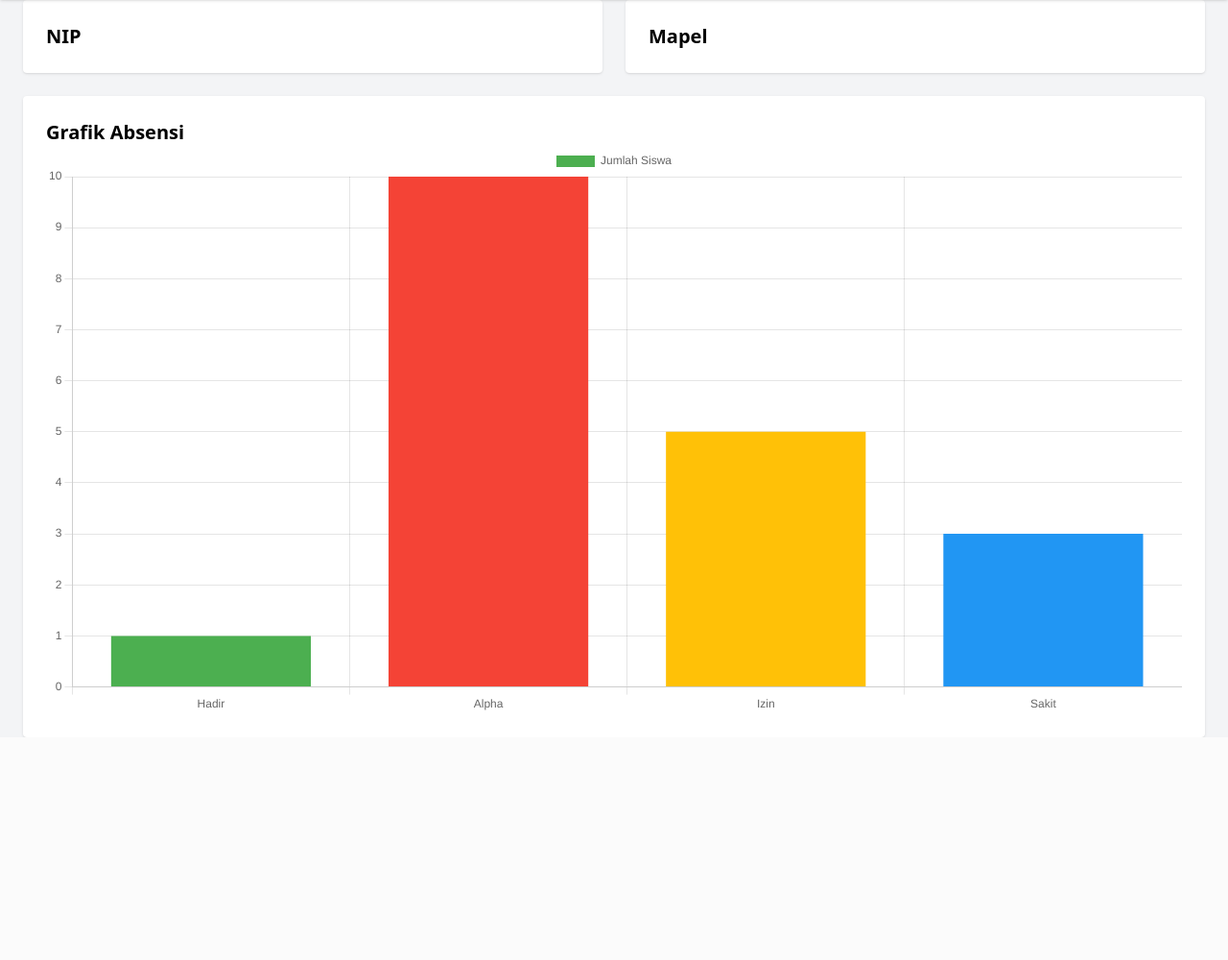
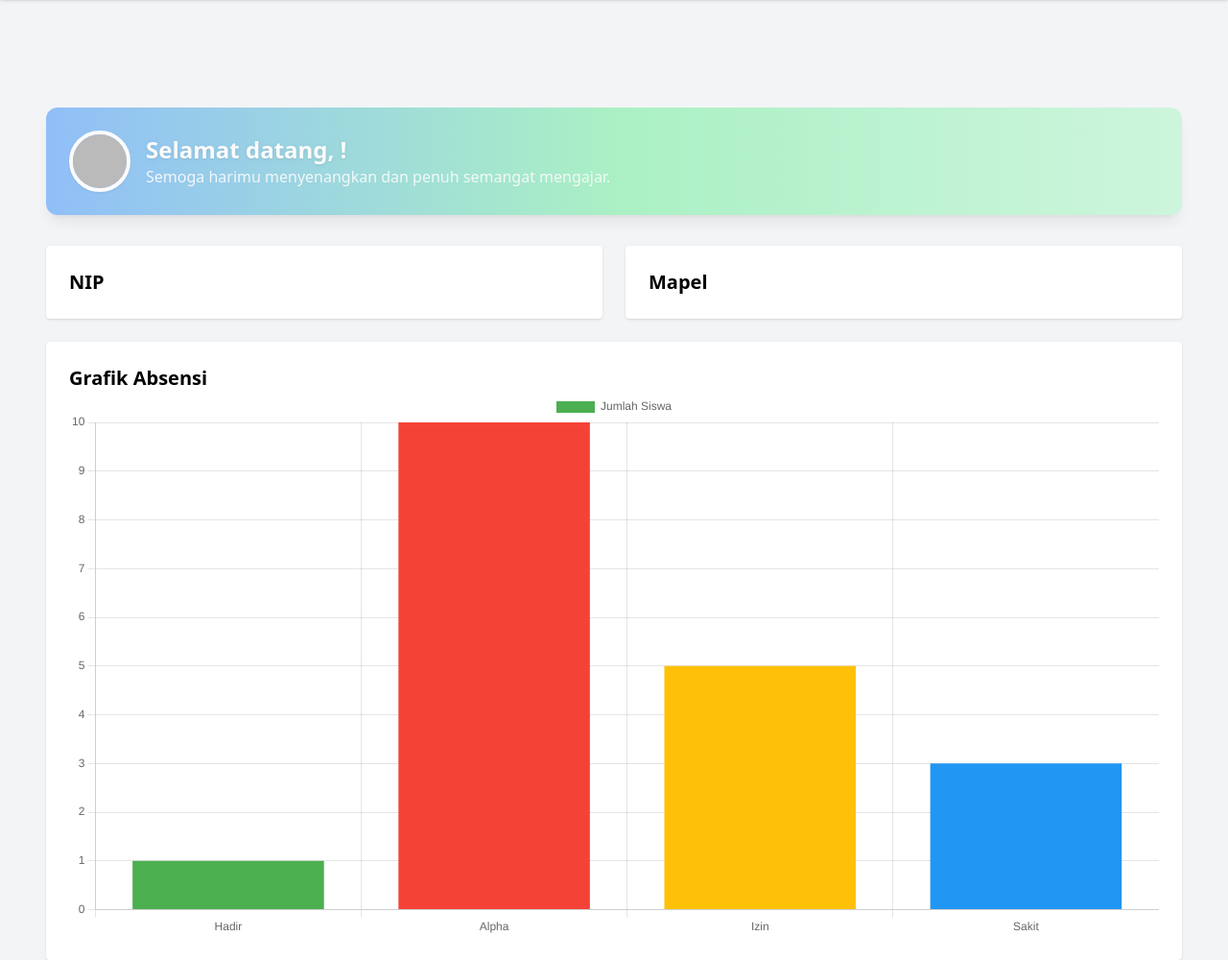
Before and after one commit to Eleutheria-Sapta-Timira-Celeste/Tugas-Akhir, a PHP site: page /guru/dashboard_guru.php in a window 1280 px wide. Shown: the part 96-1096 px from the top of the page at 96% size. Before the commit the page ends 864 px from the top, so only its background shows below. Run offline with PHP 8.4, Linux system fonts and the light colour scheme; the visitor is signed in with stand-in values (Sample User, id 1); tables that the repository leaves empty or names only in its code hold one stand-in row (values such as "Sample post"); some libraries are stand-ins or nearby versions; grey boxes are pictures that could not be loaded.

Commit message:
update frontend dashboard_guru.php

```diff
--- a/guru/dashboard_guru.php
+++ b/guru/dashboard_guru.php
@@ -104,19 +104,30 @@ $guru_absen = $conn->query("SELECT COUNT(*) AS total FROM absenguru")->fetch_ass
         <!-- ...existing code... -->
 
        <!-- Main Content -->
-
-
+    <div class="pt-28 px-6 flex-1">
+        <!-- Welcome Card -->
+        <div class="mb-8">
+            <div class="rounded-xl bg-gradient-to-r from-blue-400 via-green-300 to-green-200 p-6 shadow-lg flex items-center gap-4 animate-pulse">
+                <img src="https://api.dicebear.com/7.x/initials/svg?seed=<?= urlencode($guru['name']) ?>" alt="Avatar" class="w-16 h-16 rounded-full border-4 border-white shadow">
+                <div>
+                    <h1 class="text-2xl font-bold text-white drop-shadow">Selamat datang, <?= htmlspecialchars($guru['name']) ?>!</h1>
+                    <p class="text-white/90">Semoga harimu menyenangkan dan penuh semangat mengajar.</p>
+                </div>
+            </div>
+        </div>
         <!-- Dashboard Stats -->
         <div class="grid grid-cols-2 gap-6">
-                <div class="bg-white p-6 rounded shadow">
+            <div class="bg-white p-6 rounded shadow transition-transform duration-300 hover:scale-105 hover:bg-gradient-to-r hover:from-blue-100 hover:to-blue-300">
                 <h2 class="text-xl font-bold">NIP</h2>
                 <p><?= $guru['nip'] ?></p>
             </div>
-                <div class="bg-white p-6 rounded shadow">
+            <div class="bg-white p-6 rounded shadow transition-transform duration-300 hover:scale-105 hover:bg-gradient-to-r hover:from-green-100 hover:to-green-300">
                 <h2 class="text-xl font-bold">Mapel</h2>
                 <p><?= $guru['mapel'] ?></p>
             </div>
         </div>
+
+
 
             <!-- Attendance Chart -->
             <div class="bg-white p-6 rounded shadow mt-6">
```
Lines whose indentation alone changed are shown as unchanged.
